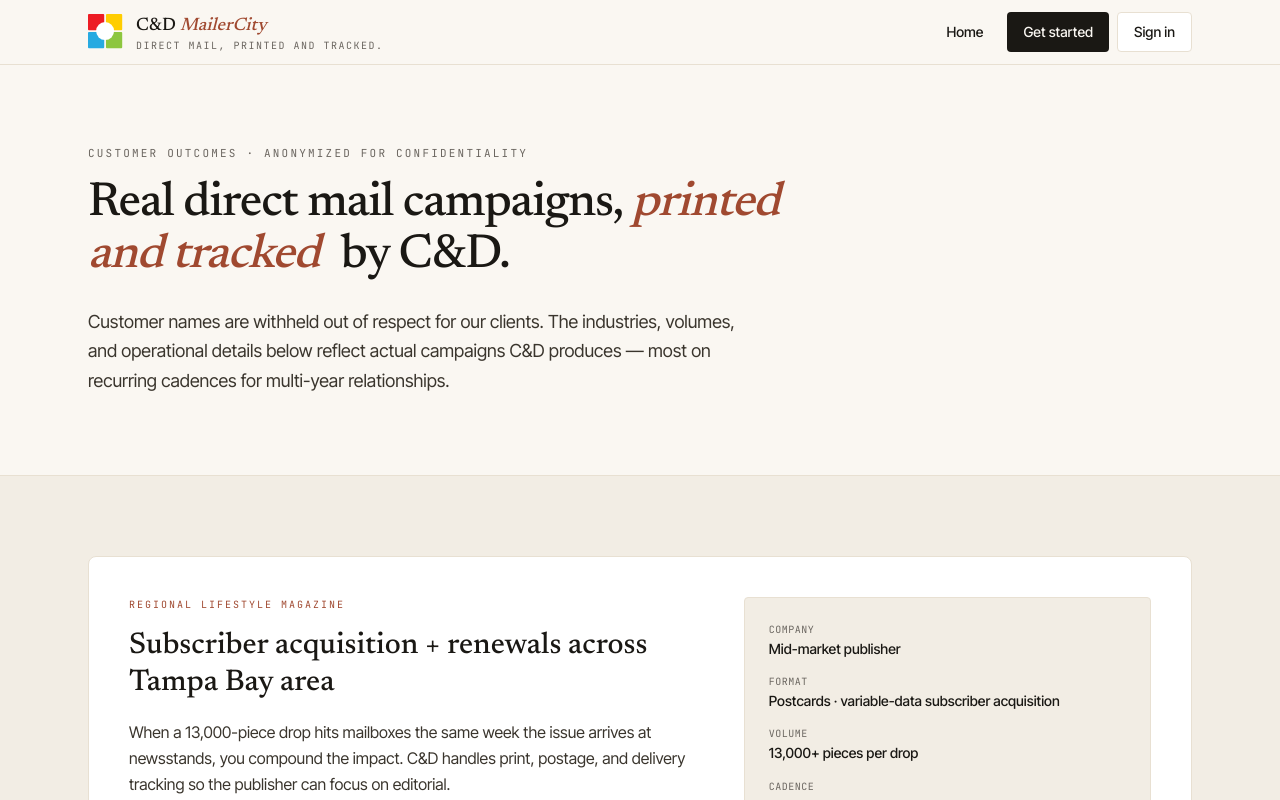
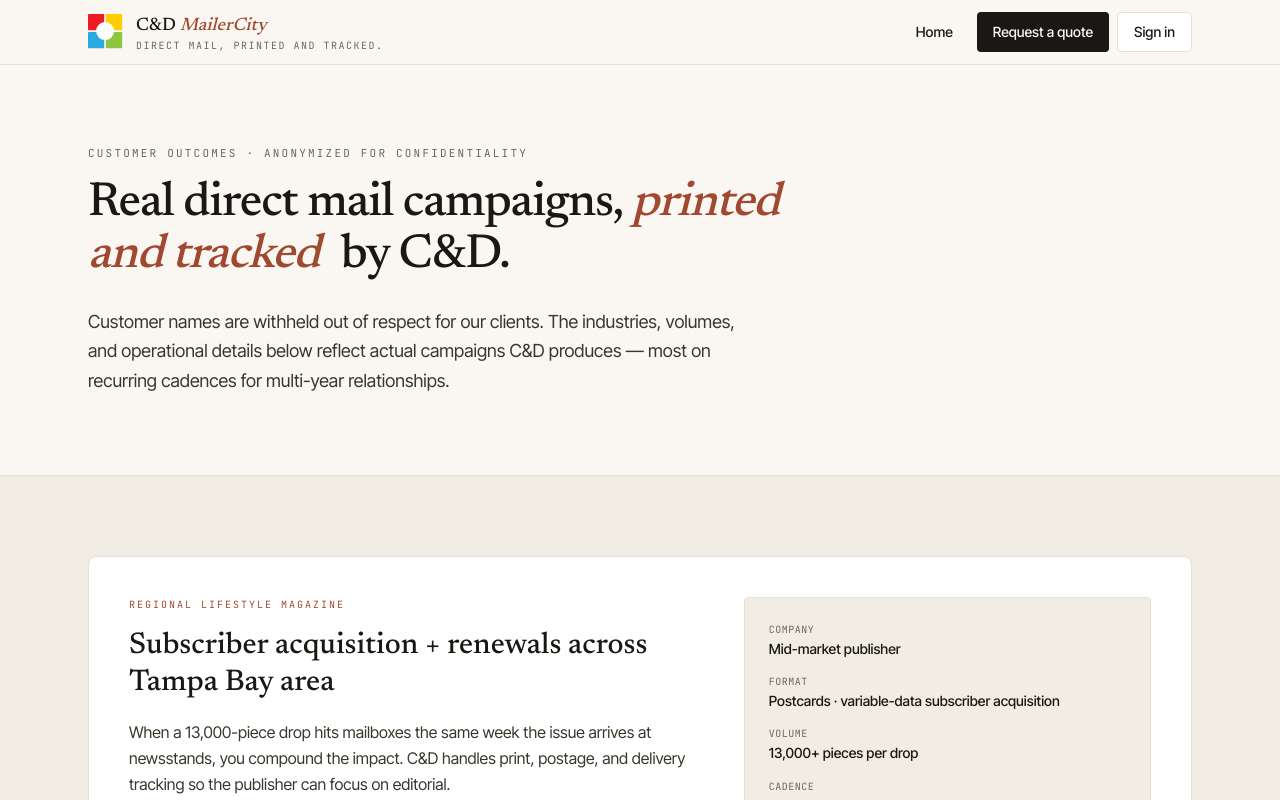
Before and after one commit to cndprinting/cd-reporting-portal, a Next.js app: page /case-studies in a window 1280 px wide. Shown: the top 800 px of the page. Built offline with nearby package versions, Linux system fonts and the light colour scheme.

Commit message:
Unify CTA wording: 'Get started' → 'Request a quote' everywhere
Consistent across header buttons, hero CTA, section eyebrow, footer
links — all point to the same #get-started form (which already says
'Request a quote →' on the submit button).

```diff
--- a/src/app/(public)/case-studies/page.tsx
+++ b/src/app/(public)/case-studies/page.tsx
@@ -274,7 +274,7 @@ function Header() {
             href="/#get-started"
             className="hidden sm:inline-flex items-center px-4 h-10 rounded bg-ink text-paper text-sm font-medium hover:bg-ink-soft transition-colors"
           >
-            Get started
+            Request a quote
           </Link>
           <Link
             href="/login"
@@ -319,7 +319,7 @@ function PublicFooter() {
               </li>
               <li>
                 <Link href="/#get-started" className="hover:text-brand-300">
-                  Get started
+                  Request a quote
                 </Link>
               </li>
               <li>
--- a/src/components/landing/landing-page.tsx
+++ b/src/components/landing/landing-page.tsx
@@ -62,7 +62,7 @@ function Header() {
             href="#get-started"
             className="hidden sm:inline-flex items-center px-4 h-10 rounded bg-ink text-paper text-sm font-medium hover:bg-ink-soft transition-colors"
           >
-            Get started
+            Request a quote
           </a>
           <Link
             href="/login"
@@ -98,7 +98,7 @@ function Hero() {
               href="#get-started"
               className="inline-flex items-center px-6 h-12 rounded bg-brand-600 text-white text-sm font-medium hover:bg-brand-700 transition-colors"
             >
-              Get started →
+              Request a quote →
             </a>
             <a
               href="#rate-card"
@@ -415,7 +415,7 @@ function GetStarted() {
         <div className="grid lg:grid-cols-12 gap-12">
           <div className="lg:col-span-5">
             <div className="text-[11px] font-mono uppercase tracking-[0.2em] text-stone mb-4">
-              Get started
+              Request a quote
             </div>
             <h2 className="font-display text-3xl lg:text-4xl font-medium mb-6 leading-tight">
               Tell us about your <span className="italic text-brand-600">mailing</span>.
@@ -565,7 +565,7 @@ function Footer() {
               </li>
               <li>
                 <a href="#get-started" className="hover:text-brand-300">
-                  Get started
+                  Request a quote
                 </a>
               </li>
               <li>
```
